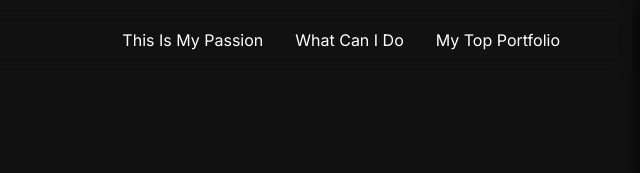
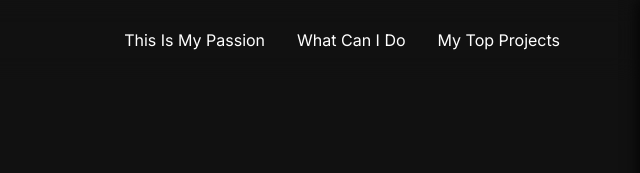
Before and after one commit to salman5900/Portfolio-Mark2, a website: page src/index.html in a window 1280 px wide. Shown: the top 173 px of the page, 640-1280 px from the left. Drawn offline with Linux system fonts and the light colour scheme.

Commit message:
small change of text

```diff
--- a/src/index.html
+++ b/src/index.html
@@ -45,7 +45,7 @@
           >What Can I Do</a
         >
         <a href="#portfolio" class="hover:text-amber-400 transition"
-          >My Top Portfolio</a
+          >My Top Projects</a
         >
       </nav>
     </header>
```
